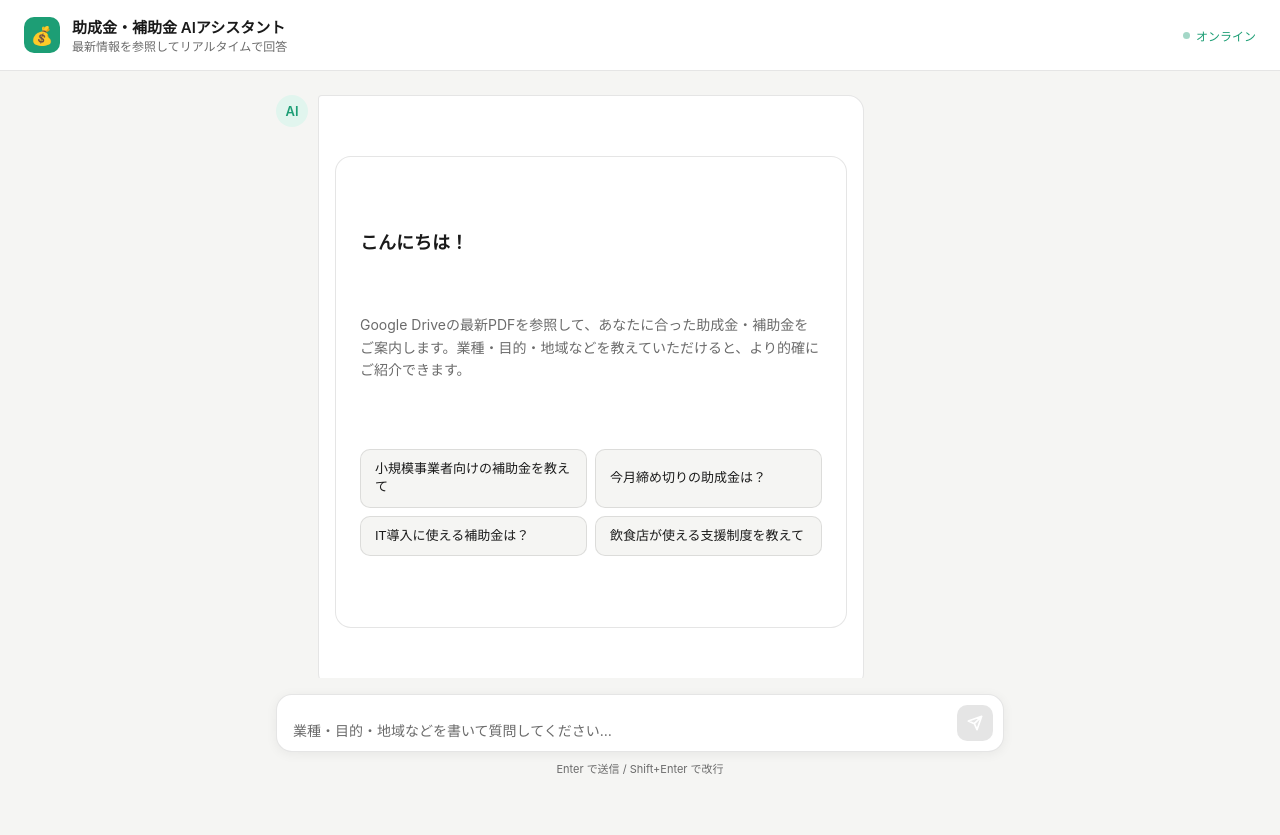
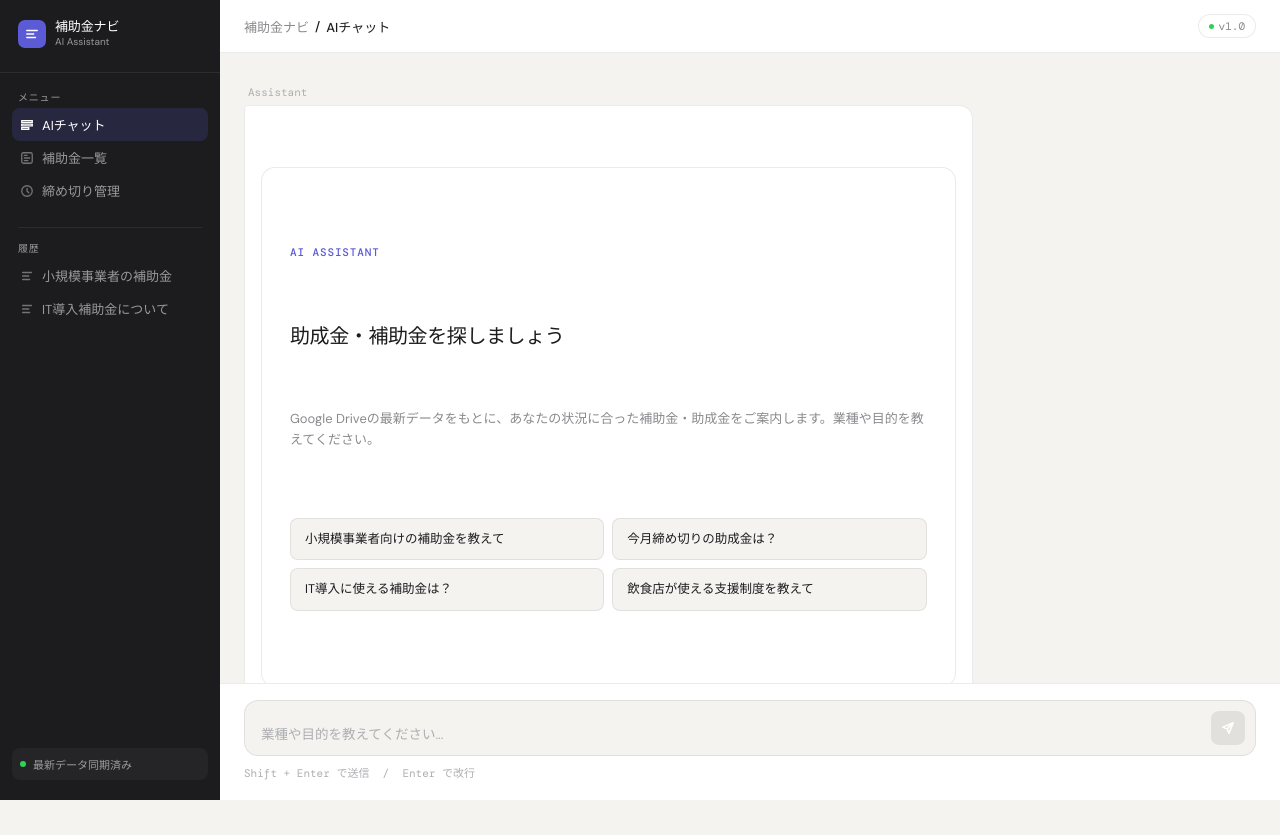
Before and after one commit to kou0427/josei-chatbot, a website: page public/index.html in a window 1280 px wide. After the commit the page ends 800 px from the top, so only its background shows below. Drawn offline with nearby package versions, Linux system fonts and the light colour scheme.

Commit message:
Update index.html

```diff
--- a/public/index.html
+++ b/public/index.html
@@ -3,309 +3,473 @@
 <head>
 <meta charset="UTF-8">
 <meta name="viewport" content="width=device-width, initial-scale=1.0">
-<title>助成金・補助金 AIアシスタント</title>
+<title>助成金・補助金アシスタント</title>
+<link rel="preconnect" href="https://fonts.googleapis.com">
+<link href="https://fonts.googleapis.com/css2?family=DM+Sans:wght@300;400;500&family=DM+Mono:wght@400;500&display=swap" rel="stylesheet">
 <style>
 *, *::before, *::after { box-sizing: border-box; margin: 0; padding: 0; }
 
 :root {
-    --bg: #f5f5f3;
+  --bg: #f4f3f0;
+  --sidebar: #1c1c1e;
   --surface: #ffffff;
-    --border: rgba(0,0,0,0.1);
-    --text: #1a1a1a;
-    --text-muted: #6b6b6b;
-    --accent: #1D9E75;
-    --accent-light: #E1F5EE;
-    --user-bg: #1a1a1a;
+  --border: rgba(0,0,0,0.08);
+  --text: #1c1c1e;
+  --text-muted: #8a8a8e;
+  --text-light: #aeaeb2;
+  --accent: #5b5bd6;
+  --accent-light: #ededfc;
+  --user-bg: #1c1c1e;
   --user-text: #ffffff;
-    --radius: 16px;
-    --radius-sm: 10px;
+  --sidebar-text: rgba(255,255,255,0.55);
+  --sidebar-text-active: #ffffff;
+  --sidebar-hover: rgba(255,255,255,0.06);
+  --tag-bg: rgba(255,255,255,0.08);
+  --radius: 14px;
+  --radius-sm: 8px;
+  --font: 'DM Sans', sans-serif;
+  --font-mono: 'DM Mono', monospace;
 }
 
-  html, body { height: 100%; }
+html, body { height: 100%; font-family: var(--font); background: var(--bg); color: var(--text); }
 
-  body {
-    font-family: -apple-system, BlinkMacSystemFont, 'Hiragino Sans', 'Yu Gothic UI', sans-serif;
-    background: var(--bg);
-    color: var(--text);
+/* レイアウト */
+#layout { display: flex; height: 100vh; overflow: hidden; }
+
+/* サイドバー */
+#sidebar {
+  width: 220px;
+  background: var(--sidebar);
   display: flex;
   flex-direction: column;
-    align-items: center;
-    min-height: 100vh;
+  flex-shrink: 0;
+  padding: 20px 0;
 }
 
-  /* ヘッダー */
-  header {
-    width: 100%;
-    padding: 16px 24px;
-    background: var(--surface);
-    border-bottom: 1px solid var(--border);
+.sidebar-logo {
+  padding: 0 18px 24px;
   display: flex;
   align-items: center;
-    gap: 12px;
-    position: sticky;
-    top: 0;
-    z-index: 10;
+  gap: 9px;
+  border-bottom: 1px solid rgba(255,255,255,0.07);
+  margin-bottom: 16px;
 }
 
-  .logo {
-    width: 36px; height: 36px;
+.logo-mark {
+  width: 28px; height: 28px;
   background: var(--accent);
-    border-radius: 10px;
+  border-radius: 7px;
   display: flex; align-items: center; justify-content: center;
-    color: white; font-size: 18px;
+  flex-shrink: 0;
+}
+.logo-mark svg { width: 14px; height: 14px; }
+
+.logo-name {
+  font-size: 13px;
+  font-weight: 500;
+  color: var(--sidebar-text-active);
+  letter-spacing: -0.01em;
+  line-height: 1;
+}
+.logo-sub {
+  font-size: 10px;
+  color: var(--sidebar-text);
+  margin-top: 2px;
 }
 
-  .header-text h1 { font-size: 15px; font-weight: 600; }
-  .header-text p { font-size: 12px; color: var(--text-muted); }
+.sidebar-section {
+  padding: 0 12px;
+  margin-bottom: 8px;
+}
 
-  .status {
-    margin-left: auto;
-    display: flex; align-items: center; gap: 6px;
-    font-size: 12px; color: var(--accent);
+.sidebar-label {
+  font-size: 10px;
+  font-weight: 500;
+  color: var(--sidebar-text);
+  letter-spacing: 0.08em;
+  text-transform: uppercase;
+  padding: 0 6px;
+  margin-bottom: 4px;
 }
-  .status-dot {
-    width: 7px; height: 7px; border-radius: 50%;
-    background: var(--accent);
-    animation: pulse 2s infinite;
+
+.sidebar-item {
+  display: flex;
+  align-items: center;
+  gap: 8px;
+  padding: 7px 8px;
+  border-radius: var(--radius-sm);
+  color: var(--sidebar-text);
+  font-size: 13px;
+  cursor: pointer;
+  transition: background 0.12s, color 0.12s;
+  user-select: none;
 }
-  @keyframes pulse {
-    0%,100% { opacity: 1; } 50% { opacity: 0.4; }
+.sidebar-item:hover { background: var(--sidebar-hover); color: var(--sidebar-text-active); }
+.sidebar-item.active { background: rgba(91,91,214,0.18); color: var(--sidebar-text-active); }
+.sidebar-item svg { width: 14px; height: 14px; flex-shrink: 0; opacity: 0.7; }
+.sidebar-item.active svg { opacity: 1; }
+
+.sidebar-divider { height: 1px; background: rgba(255,255,255,0.07); margin: 12px 18px; }
+
+.sidebar-bottom {
+  margin-top: auto;
+  padding: 0 12px;
+}
+
+.status-badge {
+  display: flex;
+  align-items: center;
+  gap: 7px;
+  padding: 8px 8px;
+  border-radius: var(--radius-sm);
+  background: rgba(255,255,255,0.04);
+  font-size: 11px;
+  color: var(--sidebar-text);
+}
+.status-dot-green {
+  width: 6px; height: 6px;
+  border-radius: 50%;
+  background: #30d158;
+  flex-shrink: 0;
 }
 
 /* メインエリア */
-  main {
-    width: 100%; max-width: 760px;
+#main {
   flex: 1;
-    display: flex; flex-direction: column;
-    padding: 0 16px;
+  display: flex;
+  flex-direction: column;
+  overflow: hidden;
+  background: var(--bg);
 }
 
-  /* メッセージ一覧 */
-  #messages {
-    flex: 1;
-    padding: 24px 0;
-    display: flex; flex-direction: column;
-    gap: 20px;
-    overflow-y: auto;
+/* トップバー */
+#topbar {
+  padding: 14px 24px;
+  display: flex;
+  align-items: center;
+  justify-content: space-between;
+  border-bottom: 1px solid var(--border);
+  background: var(--surface);
+  flex-shrink: 0;
 }
 
-  .msg { display: flex; gap: 10px; align-items: flex-start; }
-  .msg.user { flex-direction: row-reverse; }
+.topbar-breadcrumb {
+  display: flex;
+  align-items: center;
+  gap: 6px;
+  font-size: 13px;
+  color: var(--text-muted);
+}
+.topbar-breadcrumb span { color: var(--text); font-weight: 500; }
+.breadcrumb-sep { color: var(--text-light); }
 
-  .avatar {
-    width: 32px; height: 32px; border-radius: 50%;
-    display: flex; align-items: center; justify-content: center;
-    font-size: 13px; font-weight: 600;
-    flex-shrink: 0;
+.topbar-right {
+  display: flex;
+  align-items: center;
+  gap: 8px;
 }
-  .avatar.ai { background: var(--accent-light); color: var(--accent); }
-  .avatar.user { background: var(--user-bg); color: var(--user-text); }
 
-  .bubble {
-    max-width: 75%;
-    padding: 12px 16px;
+.chip {
+  display: flex; align-items: center; gap: 5px;
+  padding: 4px 10px;
+  border: 1px solid var(--border);
+  border-radius: 100px;
+  font-size: 11px;
+  color: var(--text-muted);
+  background: var(--surface);
+  font-family: var(--font-mono);
+}
+.chip-dot { width: 5px; height: 5px; border-radius: 50%; background: #30d158; }
+
+/* チャットエリア */
+#chat-area {
+  flex: 1;
+  overflow-y: auto;
+  padding: 32px 24px;
+  display: flex;
+  flex-direction: column;
+  gap: 0;
+}
+
+/* メッセージ */
+.msg-group { margin-bottom: 28px; }
+
+.msg-meta {
+  font-size: 11px;
+  color: var(--text-light);
+  font-family: var(--font-mono);
+  margin-bottom: 6px;
+  padding: 0 4px;
+}
+.msg-group.user .msg-meta { text-align: right; }
+
+.msg-bubble {
+  display: inline-block;
+  max-width: 72%;
+  padding: 13px 16px;
   border-radius: var(--radius);
   font-size: 14px;
   line-height: 1.7;
   white-space: pre-wrap;
   word-break: break-word;
 }
-  .bubble.ai {
+
+.msg-group.ai .msg-bubble {
   background: var(--surface);
   border: 1px solid var(--border);
   border-top-left-radius: 4px;
+  color: var(--text);
 }
-  .bubble.user {
+
+.msg-group.user {
+  display: flex;
+  flex-direction: column;
+  align-items: flex-end;
+}
+.msg-group.user .msg-bubble {
   background: var(--user-bg);
   color: var(--user-text);
   border-top-right-radius: 4px;
 }
 
-  .sources {
-    margin-top: 10px;
-    padding-top: 8px;
-    border-top: 1px solid var(--border);
-    font-size: 11px;
-    color: var(--text-muted);
-    display: flex; align-items: flex-start; gap: 4px;
-  }
-  .sources svg { flex-shrink: 0; margin-top: 1px; }
-
-  /* ウェルカムカード */
-  .welcome {
+/* ウェルカム */
+.welcome-card {
   background: var(--surface);
   border: 1px solid var(--border);
   border-radius: var(--radius);
-    padding: 24px;
+  padding: 28px;
+  margin-bottom: 28px;
 }
-  .welcome h2 { font-size: 18px; font-weight: 600; margin-bottom: 8px; }
-  .welcome p { font-size: 14px; color: var(--text-muted); margin-bottom: 20px; line-height: 1.6; }
+.welcome-eyebrow {
+  font-size: 11px;
+  font-weight: 500;
+  letter-spacing: 0.08em;
+  text-transform: uppercase;
+  color: var(--accent);
+  font-family: var(--font-mono);
+  margin-bottom: 10px;
+}
+.welcome-title { font-size: 20px; font-weight: 500; letter-spacing: -0.02em; margin-bottom: 8px; }
+.welcome-desc { font-size: 13px; color: var(--text-muted); line-height: 1.6; margin-bottom: 20px; }
 
-  .suggestions {
-    display: grid;
-    grid-template-columns: 1fr 1fr;
-    gap: 8px;
-  }
-  .suggestion-btn {
-    padding: 10px 14px;
+.suggestions { display: grid; grid-template-columns: 1fr 1fr; gap: 8px; }
+.suggestion {
+  padding: 11px 14px;
   background: var(--bg);
   border: 1px solid var(--border);
   border-radius: var(--radius-sm);
-    font-size: 13px;
+  font-size: 12.5px;
   color: var(--text);
   cursor: pointer;
   text-align: left;
-    line-height: 1.4;
-    transition: background 0.15s, border-color 0.15s;
+  line-height: 1.45;
+  font-family: var(--font);
+  transition: border-color 0.12s, background 0.12s;
 }
-  .suggestion-btn:hover {
-    background: var(--accent-light);
-    border-color: var(--accent);
-    color: var(--accent);
+.suggestion:hover { border-color: var(--accent); background: var(--accent-light); color: var(--accent); }
+
+/* タイピング */
+.typing-wrap { display: flex; align-items: center; gap: 5px; padding: 14px 16px; }
+.typing-dot {
+  width: 5px; height: 5px; border-radius: 50%;
+  background: var(--text-light);
+  animation: tdot 1.2s infinite;
+}
+.typing-dot:nth-child(2) { animation-delay: 0.2s; }
+.typing-dot:nth-child(3) { animation-delay: 0.4s; }
+@keyframes tdot { 0%,80%,100%{transform:translateY(0);opacity:0.4} 40%{transform:translateY(-5px);opacity:1} }
+
+/* 入力エリア */
+#input-area {
+  padding: 16px 24px 20px;
+  border-top: 1px solid var(--border);
+  background: var(--surface);
+  flex-shrink: 0;
 }
 
-  /* タイピングインジケーター */
-  .typing { display: flex; gap: 4px; align-items: center; padding: 4px 0; }
-  .typing span {
-    width: 7px; height: 7px; border-radius: 50%;
-    background: var(--text-muted);
-    animation: bounce 1.2s infinite;
-  }
-  .typing span:nth-child(2) { animation-delay: 0.2s; }
-  .typing span:nth-child(3) { animation-delay: 0.4s; }
-  @keyframes bounce {
-    0%,80%,100% { transform: translateY(0); }
-    40% { transform: translateY(-6px); }
-  }
-
-  /* 入力エリア */
-  #input-wrap {
-    padding: 16px 0 24px;
-    position: sticky;
-    bottom: 0;
-    background: var(--bg);
-  }
-
-  .input-box {
+.input-row {
   display: flex;
   align-items: flex-end;
   gap: 8px;
-    background: var(--surface);
+  background: var(--bg);
   border: 1px solid var(--border);
   border-radius: var(--radius);
   padding: 10px 10px 10px 16px;
-    box-shadow: 0 2px 12px rgba(0,0,0,0.06);
-    transition: border-color 0.2s;
+  transition: border-color 0.15s;
 }
-  .input-box:focus-within { border-color: var(--accent); }
+.input-row:focus-within { border-color: var(--accent); }
 
-  textarea {
+#user-input {
   flex: 1;
   border: none; outline: none;
   background: transparent;
-    font-size: 14px;
-    font-family: inherit;
+  font-size: 13.5px;
+  font-family: var(--font);
   color: var(--text);
   resize: none;
   line-height: 1.5;
-    max-height: 160px;
+  max-height: 140px;
   overflow-y: auto;
 }
-  textarea::placeholder { color: var(--text-muted); }
+#user-input::placeholder { color: var(--text-light); }
 
 #send-btn {
-    width: 36px; height: 36px;
-    border-radius: 10px;
+  width: 34px; height: 34px;
+  border-radius: var(--radius-sm);
   border: none;
   background: var(--accent);
   color: white;
   cursor: pointer;
   display: flex; align-items: center; justify-content: center;
   flex-shrink: 0;
-    transition: opacity 0.15s, transform 0.1s;
+  transition: opacity 0.12s;
 }
 #send-btn:hover { opacity: 0.85; }
-  #send-btn:active { transform: scale(0.95); }
 #send-btn:disabled { background: var(--border); cursor: not-allowed; }
-  #send-btn svg { width: 16px; height: 16px; }
+#send-btn svg { width: 14px; height: 14px; }
 
-  .input-hint {
-    text-align: center;
-    font-size: 11px;
-    color: var(--text-muted);
-    margin-top: 8px;
+.input-hint { font-size: 11px; color: var(--text-light); margin-top: 8px; font-family: var(--font-mono); }
+
+/* エラー */
+.error-msg {
+  background: #fff5f5;
+  border: 1px solid #fecaca;
+  color: #b91c1c;
+  border-radius: var(--radius-sm);
+  padding: 11px 14px;
+  font-size: 13px;
+  display: inline-block;
+  max-width: 72%;
 }
 
-  /* エラー */
-  .error-bubble {
-    background: #fff5f5;
-    border: 1px solid #fca5a5;
-    color: #b91c1c;
-    border-radius: var(--radius);
-    padding: 12px 16px;
-    font-size: 13px;
-    max-width: 75%;
-  }
-
-  @media (max-width: 600px) {
+@media (max-width: 640px) {
+  #sidebar { display: none; }
   .suggestions { grid-template-columns: 1fr; }
-    .bubble { max-width: 88%; }
+  .msg-bubble { max-width: 88%; }
 }
 </style>
 </head>
 <body>
+<div id="layout">
 
-<header>
-  <div class="logo">💰</div>
-  <div class="header-text">
-    <h1>助成金・補助金 AIアシスタント</h1>
-    <p>最新情報を参照してリアルタイムで回答</p>
+  <!-- サイドバー -->
+  <aside id="sidebar">
+    <div class="sidebar-logo">
+      <div class="logo-mark">
+        <svg viewBox="0 0 16 16" fill="none" stroke="white" stroke-width="1.5" stroke-linecap="round">
+          <path d="M2 4h12M2 8h8M2 12h10"/>
+        </svg>
       </div>
-  <div class="status">
-    <div class="status-dot"></div>
-    オンライン
+      <div>
+        <div class="logo-name">補助金ナビ</div>
+        <div class="logo-sub">AI Assistant</div>
       </div>
-</header>
+    </div>
 
-<main>
-  <div id="messages">
-    <div class="msg">
-      <div class="avatar ai">AI</div>
-      <div class="bubble ai">
-        <div class="welcome">
-          <h2>こんにちは！</h2>
-          <p>Google Driveの最新PDFを参照して、あなたに合った助成金・補助金をご案内します。業種・目的・地域などを教えていただけると、より的確にご紹介できます。</p>
+    <div class="sidebar-section">
+      <div class="sidebar-label">メニュー</div>
+      <div class="sidebar-item active">
+        <svg viewBox="0 0 16 16" fill="none" stroke="currentColor" stroke-width="1.5" stroke-linecap="round">
+          <path d="M2 3h12v2H2zM2 7h12v2H2zM2 11h8v2H2z"/>
+        </svg>
+        AIチャット
+      </div>
+      <div class="sidebar-item">
+        <svg viewBox="0 0 16 16" fill="none" stroke="currentColor" stroke-width="1.5" stroke-linecap="round">
+          <rect x="2" y="2" width="12" height="12" rx="2"/>
+          <path d="M5 8h6M5 5h3M5 11h4"/>
+        </svg>
+        補助金一覧
+      </div>
+      <div class="sidebar-item">
+        <svg viewBox="0 0 16 16" fill="none" stroke="currentColor" stroke-width="1.5" stroke-linecap="round">
+          <circle cx="8" cy="8" r="6"/><path d="M8 5v3l2 2"/>
+        </svg>
+        締め切り管理
+      </div>
+    </div>
+
+    <div class="sidebar-divider"></div>
+
+    <div class="sidebar-section">
+      <div class="sidebar-label">履歴</div>
+      <div class="sidebar-item">
+        <svg viewBox="0 0 16 16" fill="none" stroke="currentColor" stroke-width="1.5" stroke-linecap="round">
+          <path d="M3 4h10M3 8h7M3 12h8"/>
+        </svg>
+        小規模事業者の補助金
+      </div>
+      <div class="sidebar-item">
+        <svg viewBox="0 0 16 16" fill="none" stroke="currentColor" stroke-width="1.5" stroke-linecap="round">
+          <path d="M3 4h10M3 8h7M3 12h8"/>
+        </svg>
+        IT導入補助金について
+      </div>
+    </div>
+
+    <div class="sidebar-bottom">
+      <div class="status-badge">
+        <div class="status-dot-green"></div>
+        最新データ同期済み
+      </div>
+    </div>
+  </aside>
+
+  <!-- メイン -->
+  <div id="main">
+    <div id="topbar">
+      <div class="topbar-breadcrumb">
+        補助金ナビ
+        <span class="breadcrumb-sep">/</span>
+        <span>AIチャット</span>
+      </div>
+      <div class="topbar-right">
+        <div class="chip">
+          <div class="chip-dot"></div>
+          v1.0
+        </div>
+      </div>
+    </div>
+
+    <div id="chat-area">
+      <div class="msg-group ai">
+        <div class="msg-meta">Assistant</div>
+        <div class="msg-bubble">
+          <div class="welcome-card">
+            <div class="welcome-eyebrow">AI Assistant</div>
+            <div class="welcome-title">助成金・補助金を探しましょう</div>
+            <div class="welcome-desc">Google Driveの最新データをもとに、あなたの状況に合った補助金・助成金をご案内します。業種や目的を教えてください。</div>
             <div class="suggestions">
-            <button class="suggestion-btn" onclick="suggest(this)">小規模事業者向けの補助金を教えて</button>
-            <button class="suggestion-btn" onclick="suggest(this)">今月締め切りの助成金は？</button>
-            <button class="suggestion-btn" onclick="suggest(this)">IT導入に使える補助金は？</button>
-            <button class="suggestion-btn" onclick="suggest(this)">飲食店が使える支援制度を教えて</button>
+              <button class="suggestion" onclick="suggest(this)">小規模事業者向けの補助金を教えて</button>
+              <button class="suggestion" onclick="suggest(this)">今月締め切りの助成金は？</button>
+              <button class="suggestion" onclick="suggest(this)">IT導入に使える補助金は？</button>
+              <button class="suggestion" onclick="suggest(this)">飲食店が使える支援制度を教えて</button>
             </div>
           </div>
         </div>
       </div>
     </div>
 
-  <div id="input-wrap">
-    <div class="input-box">
-      <textarea id="user-input" placeholder="業種・目的・地域などを書いて質問してください…" rows="1"></textarea>
-      <button id="send-btn" aria-label="送信" disabled>
-        <svg viewBox="0 0 24 24" fill="none" stroke="currentColor" stroke-width="2.5" stroke-linecap="round" stroke-linejoin="round">
-          <path d="M22 2L11 13M22 2L15 22l-4-9-9-4 20-7z"/>
+    <div id="input-area">
+      <div class="input-row">
+        <textarea id="user-input" placeholder="業種や目的を教えてください..." rows="1"></textarea>
+        <button id="send-btn" disabled aria-label="送信">
+          <svg viewBox="0 0 16 16" fill="none" stroke="currentColor" stroke-width="1.8" stroke-linecap="round" stroke-linejoin="round">
+            <path d="M14 2L7 9M14 2L9 14l-2-5-5-2 12-5z"/>
           </svg>
         </button>
       </div>
-    <p class="input-hint">Enter で送信 / Shift+Enter で改行</p>
+      <div class="input-hint">Shift + Enter で送信 &nbsp;/&nbsp; Enter で改行</div>
     </div>
-</main>
+  </div>
+</div>
 
 <script>
-  const messagesEl = document.getElementById('messages');
+const chatArea = document.getElementById('chat-area');
 const inputEl = document.getElementById('user-input');
 const sendBtn = document.getElementById('send-btn');
 const history = [];
 
-  // テキストエリア自動リサイズ
 inputEl.addEventListener('input', () => {
   inputEl.style.height = 'auto';
   inputEl.style.height = inputEl.scrollHeight + 'px';
@@ -318,45 +482,48 @@
   send();
 }
 
-  function addMsg(role, content, sources) {
-    const wrap = document.createElement('div');
-    wrap.className = 'msg ' + (role === 'user' ? 'user' : '');
+function now() {
+  return new Date().toLocaleTimeString('ja-JP', { hour: '2-digit', minute: '2-digit' });
+}
 
-    const av = document.createElement('div');
-    av.className = 'avatar ' + (role === 'user' ? 'user' : 'ai');
-    av.textContent = role === 'user' ? '私' : 'AI';
+function addMsg(role, text) {
+  const group = document.createElement('div');
+  group.className = `msg-group ${role}`;
+
+  const meta = document.createElement('div');
+  meta.className = 'msg-meta';
+  meta.textContent = role === 'user' ? `You  ${now()}` : `Assistant  ${now()}`;
 
   const bubble = document.createElement('div');
-    bubble.className = 'bubble ' + (role === 'user' ? 'user' : 'ai');
-    bubble.textContent = content;
+  bubble.className = 'msg-bubble';
+  bubble.textContent = text;
 
-    if (sources && sources.length) {
-      const src = document.createElement('div');
-      src.className = 'sources';
-      src.innerHTML = `<svg width="12" height="12" viewBox="0 0 24 24" fill="none" stroke="currentColor" stroke-width="2"><path d="M14 2H6a2 2 0 0 0-2 2v16a2 2 0 0 0 2 2h12a2 2 0 0 0 2-2V8z"/><polyline points="14 2 14 8 20 8"/></svg>参照: ${sources.join(', ')}`;
-      bubble.appendChild(src);
-    }
-
-    wrap.appendChild(av);
-    wrap.appendChild(bubble);
-    messagesEl.appendChild(wrap);
-    messagesEl.scrollTop = messagesEl.scrollHeight;
+  group.appendChild(meta);
+  group.appendChild(bubble);
+  chatArea.appendChild(group);
+  chatArea.scrollTop = chatArea.scrollHeight;
   return bubble;
 }
 
-  function addThinking() {
-    const wrap = document.createElement('div');
-    wrap.className = 'msg';
-    wrap.innerHTML = `<div class="avatar ai">AI</div><div class="bubble ai"><div class="typing"><span></span><span></span><span></span></div></div>`;
-    messagesEl.appendChild(wrap);
-    messagesEl.scrollTop = messagesEl.scrollHeight;
-    return wrap;
+function addTyping() {
+  const group = document.createElement('div');
+  group.className = 'msg-group ai';
+  const meta = document.createElement('div');
+  meta.className = 'msg-meta';
+  meta.textContent = 'Assistant';
+  const bubble = document.createElement('div');
+  bubble.className = 'msg-bubble';
+  bubble.innerHTML = '<div class="typing-wrap"><div class="typing-dot"></div><div class="typing-dot"></div><div class="typing-dot"></div></div>';
+  group.appendChild(meta);
+  group.appendChild(bubble);
+  chatArea.appendChild(group);
+  chatArea.scrollTop = chatArea.scrollHeight;
+  return group;
 }
 
 async function send() {
   const text = inputEl.value.trim();
   if (!text || sendBtn.disabled) return;
-
   inputEl.value = '';
   inputEl.style.height = 'auto';
   sendBtn.disabled = true;
@@ -364,7 +531,7 @@
   addMsg('user', text);
   history.push({ role: 'user', content: text });
 
-    const thinking = addThinking();
+  const typing = addTyping();
 
   try {
     const res = await fetch('/api/chat', {
@@ -372,21 +539,24 @@
       headers: { 'Content-Type': 'application/json' },
       body: JSON.stringify({ messages: history })
     });
-
     const data = await res.json();
-      thinking.remove();
-
-      if (!res.ok) throw new Error(data.error || '不明なエラー');
-
-      addMsg('assistant', data.answer, data.usedFiles);
+    typing.remove();
+    if (!res.ok) throw new Error(data.error || 'エラーが発生しました');
+    addMsg('ai', data.answer);
     history.push({ role: 'assistant', content: data.answer });
-
   } catch (e) {
-      thinking.remove();
-      const wrap = document.createElement('div');
-      wrap.className = 'msg';
-      wrap.innerHTML = `<div class="avatar ai">AI</div><div class="error-bubble">⚠️ エラーが発生しました: ${e.message}</div>`;
-      messagesEl.appendChild(wrap);
+    typing.remove();
+    const group = document.createElement('div');
+    group.className = 'msg-group ai';
+    const meta = document.createElement('div');
+    meta.className = 'msg-meta';
+    meta.textContent = 'Assistant';
+    const err = document.createElement('div');
+    err.className = 'error-msg';
+    err.textContent = e.message;
+    group.appendChild(meta);
+    group.appendChild(err);
+    chatArea.appendChild(group);
   }
 
   sendBtn.disabled = false;
@@ -395,7 +565,7 @@
 
 sendBtn.addEventListener('click', send);
 inputEl.addEventListener('keydown', e => {
-    if (e.key === 'Enter' && !e.shiftKey) { e.preventDefault(); send(); }
+  if (e.key === 'Enter' && e.shiftKey) { e.preventDefault(); send(); }
 });
 </script>
 </body>
```
Lines whose indentation alone changed are shown as unchanged.
